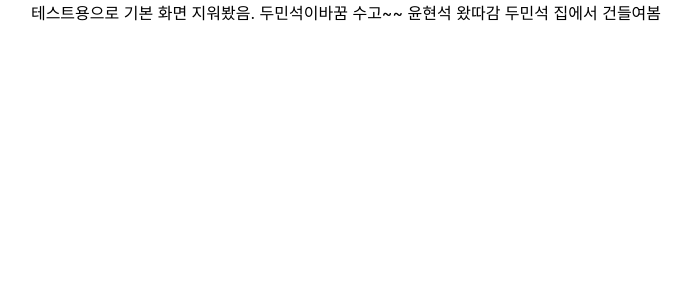
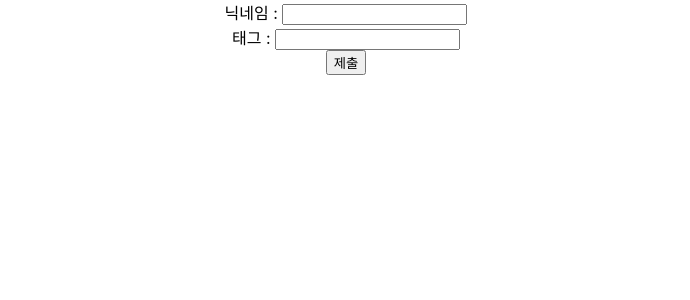
Before and after one commit to RunSBS/lol-capstone-Spring, a React (Create React App) app in the folder front/: page / in a window 1280 px wide. Shown: the top 300 px of the page, without its empty margins (294-984 px from the left). Built offline with nearby package versions, Linux system fonts and the light colour scheme.

Commit message:
프론트 요청 체크 완료

```diff
--- a/front/package.json
+++ b/front/package.json
@@ -2,6 +2,7 @@
   "name": "front",
   "version": "0.1.0",
   "private": true,
+  "proxy" : "http://localhost:8080",
   "dependencies": {
     "@testing-library/dom": "^10.4.1",
     "@testing-library/jest-dom": "^6.8.0",
--- a/front/src/App.js
+++ b/front/src/App.js
@@ -1,15 +1,116 @@
-import logo from './logo.svg';
-import './App.css';
+// src/App.js
+import { useState } from "react";
+import "./App.css";
 
 function App() {
-  return (
-    <div className="App">
-      테스트용으로 기본 화면 지워봤음.
-      두민석이바꿈 수고~~ 윤현석 왔따감
-      두민석 집에서 건들여봄
+    const [gameName, setGameName] = useState("");
+    const [tagLine, setTagLine] = useState("");
+    const [loading, setLoading] = useState(false);
+    const [err, setErr] = useState(null);
+    const [view, setView] = useState(null);
 
-    </div>
-  );
+    // Data Dragon 버전 (서버에서 내려주도록 나중에 개선해도 됨)
+    const ddVer = "15.18.1";
+
+    const onSubmit = async (e) => {
+        e.preventDefault();
+        setErr(null);
+        setView(null);
+        setLoading(true);
+
+        try {
+            const g = encodeURIComponent(gameName.trim());
+            const t = encodeURIComponent(tagLine.trim());
+
+            const res = await fetch(`/summoner/view/${g}/${t}`, { method: "POST" });
+            if (!res.ok) {
+                throw new Error(`HTTP ${res.status} - ${await res.text()}`);
+            }
+            const v = await res.json();
+            setView(v);
+        } catch (e) {
+            setErr(String(e));
+        } finally {
+            setLoading(false);
+        }
+    };
+
+    const renderResult = () => {
+        if (loading) return <div className="row">불러오는 중…</div>;
+
+        // 요청 성공
+        if (view) {
+            const iconUrl = `https://ddragon.leagueoflegends.com/cdn/${ddVer}/img/profileicon/${view.profileIconId}.png`;
+            return (
+                <div>
+                    <div className="row"><strong>Riot ID</strong> : {view.gameName}#{view.tagLine}</div>
+                    <div className="row"><strong>닉네임</strong> : {view.gameName}</div>
+                    <div className="row"><strong>태그</strong> : #{view.tagLine}</div>
+                    <div className="row"><strong>PUUID</strong> : {view.puuid}</div>
+                    <div className="row"><strong>레벨</strong> : {view.summonerLevel ?? ""}</div>
+                    <div className="row"><strong>마지막 수정 시간</strong> : {view.revisionDate ?? ""}</div>
+                    <div className="row">
+                        <strong>아이콘</strong> :{" "}
+                        <img
+                            src={iconUrl}
+                            alt="profile icon"
+                            width={64}
+                            height={64}
+                            onError={(e) => { e.currentTarget.style.display = "none"; }}
+                        />
+                    </div>
+                </div>
+            );
+        }
+
+        // 요청 실패 (에러가 있을 때만 하드코딩 값)
+        if (err) {
+            return (
+                <div>
+                    <div className="row"><strong>Riot ID</strong> : Riot#ID</div>
+                    <div className="row"><strong>닉네임</strong> : 닉네임</div>
+                    <div className="row"><strong>태그</strong> : #KR1</div>
+                    <div className="row"><strong>PUUID</strong> : DEFAULT-PUUID</div>
+                    <div className="row"><strong>레벨</strong> : 999</div>
+                    <div className="row"><strong>마지막 수정 시간</strong> : 2025-09-29</div>
+                    <div className="row"><strong>아이콘</strong> : 아이콘</div>
+                </div>
+            );
+        }
+
+        // 제출 전에는 아무것도 안 보이게
+        return null;
+    };
+
+
+
+    return (
+        <div className="App">
+            <form id="searchForm" onSubmit={onSubmit}>
+                닉네임 :{" "}
+                <input
+                    type="text"
+                    id="gameName"
+                    name="gameName"
+                    value={gameName}
+                    onChange={(e) => setGameName(e.target.value)}
+                />
+                <br />
+                태그 :{" "}
+                <input
+                    type="text"
+                    id="tagLine"
+                    name="tagLine"
+                    value={tagLine}
+                    onChange={(e) => setTagLine(e.target.value)}
+                />
+                <br />
+                <button type="submit" disabled={loading}>제출</button>
+            </form>
+
+            <div id="result" style={{ marginTop: 12 }}>{renderResult()}</div>
+        </div>
+    );
 }
 
 export default App;
```
